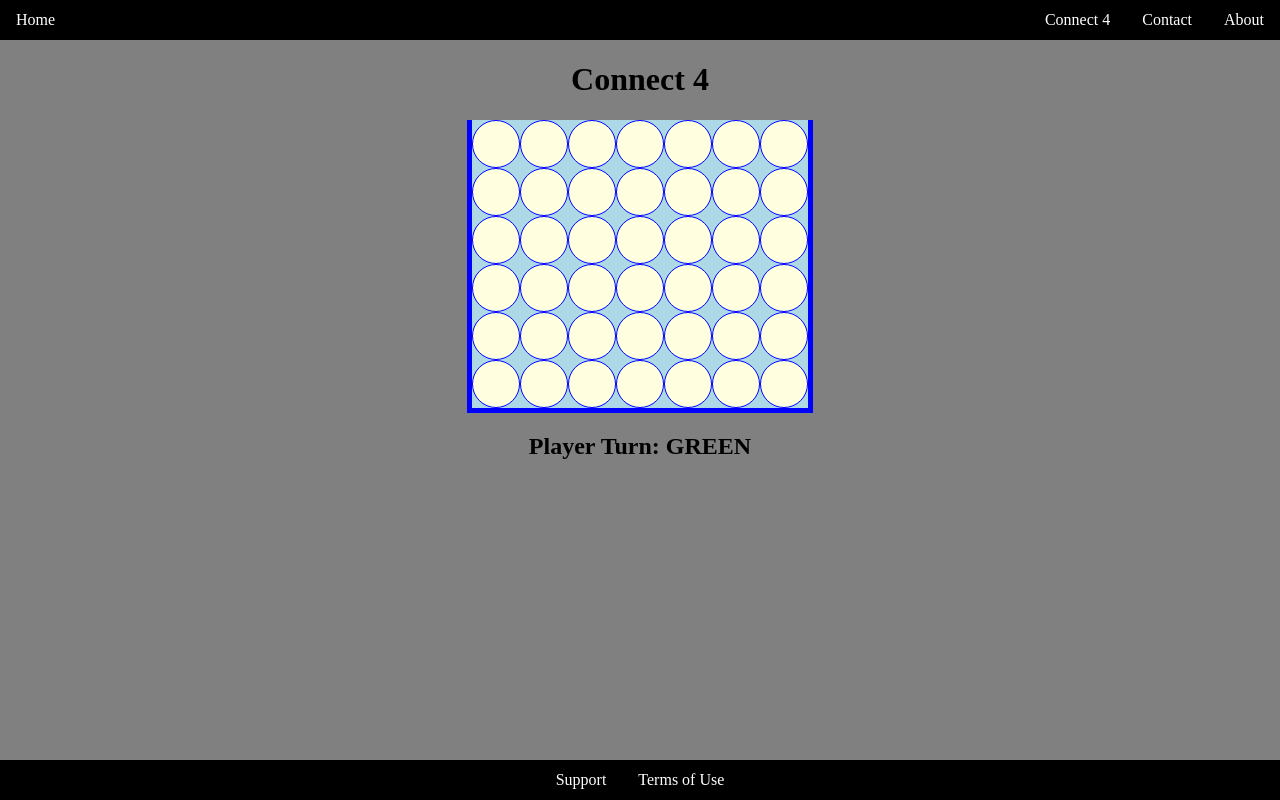
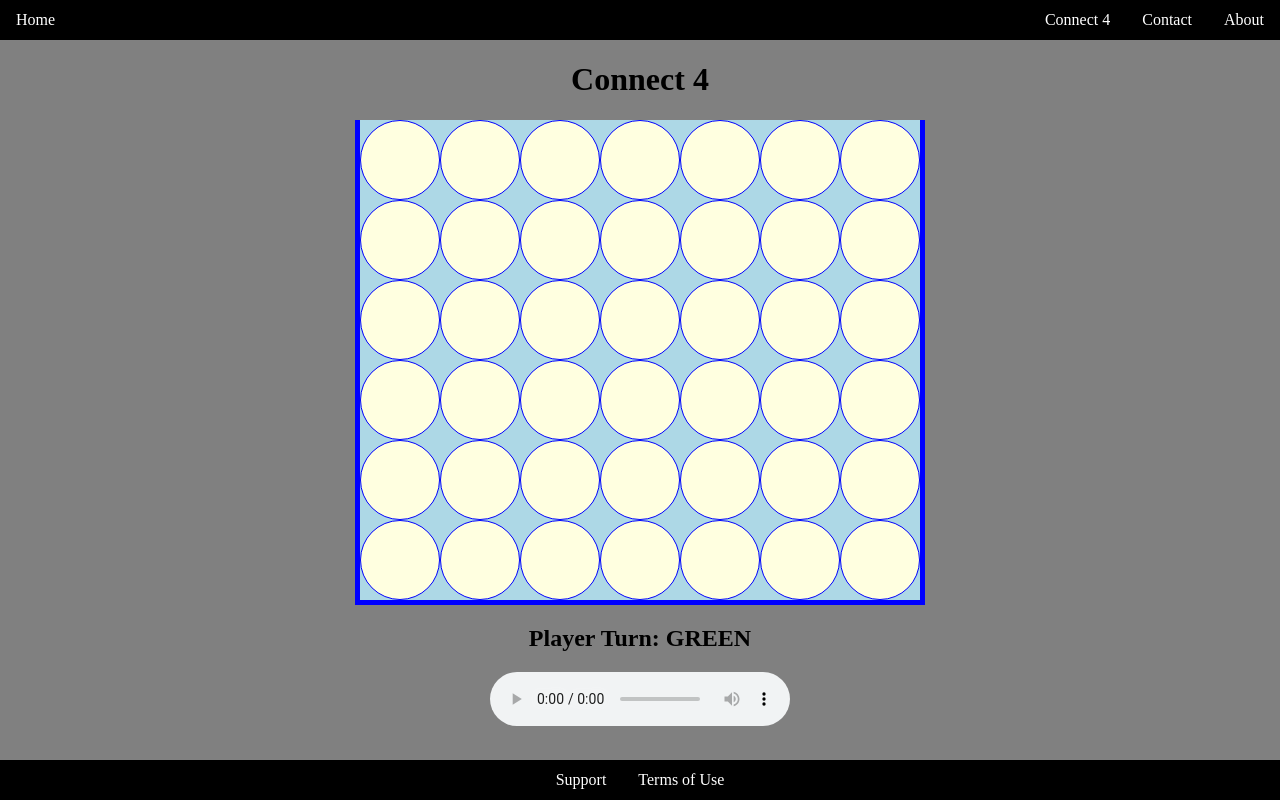
Before and after one commit to jimmythefung/connect4-js, a Next.js app: page / in a window 1280 px wide. Built offline with nearby package versions, Linux system fonts and the light colour scheme.

Commit message:
responsive board

```diff
--- a/src/components/game.js
+++ b/src/components/game.js
@@ -164,6 +164,14 @@ export default function Game() {
                 <div className={`${styles["game-div"]}`}>
                     <h2>Player Turn: {turn}</h2>
                 </div>
+                <div className={`${styles["game-div"]}`}>
+                    <audio autoplay loop controls>
+                        <source
+                            src="/ebi_tempura.mp3"
+                            type="audio/mpeg"
+                        ></source>
+                    </audio>
+                </div>
             </div>
         </Layout>
     );
--- a/src/components/game.module.css
+++ b/src/components/game.module.css
@@ -30,12 +30,19 @@
 }
 
 .cell {
-    height: 3rem;
-    width: 3rem;
+    height: calc(100vw/7.5);
+    width: calc(100vw/7.5);
     border: solid 1px blue;
     border-radius: 50%;
     background-color: lightyellow;
     display: inline-block;
+}
+
+@media (min-width: 40rem) {
+    .cell {
+        height: min(calc(100vh/10), calc(100vw/7.5));
+        width: min(calc(100vh/10), calc(100vw/7.5));
+    }
 }
 
 .player1 {
--- a/src/components/navbar.module.css
+++ b/src/components/navbar.module.css
@@ -85,5 +85,5 @@
 .mobile-nav__item {
     margin: 0;
     padding: 0.5rem 1rem;
-    width: fit-content;
+    border-bottom: solid 1px white;
 }
--- a/src/pages/index.js
+++ b/src/pages/index.js
@@ -21,9 +21,6 @@ export default function Home() {
                 />
             </Head>
             <main>
-                {/* <audio autoplay loop controls>
-                    <source src="/ebi_tempura.mp3" type="audio/mpeg"></source>
-                </audio> */}
                 <Game />
             </main>
         </>
```
Also changed, not shown: src/styles/globals.css (line endings or trailing spaces).
